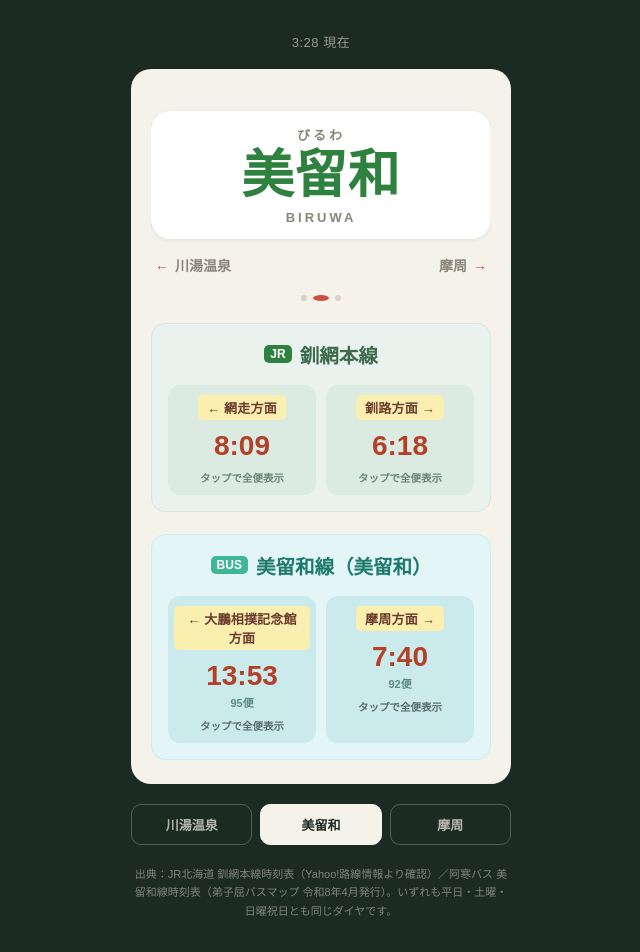
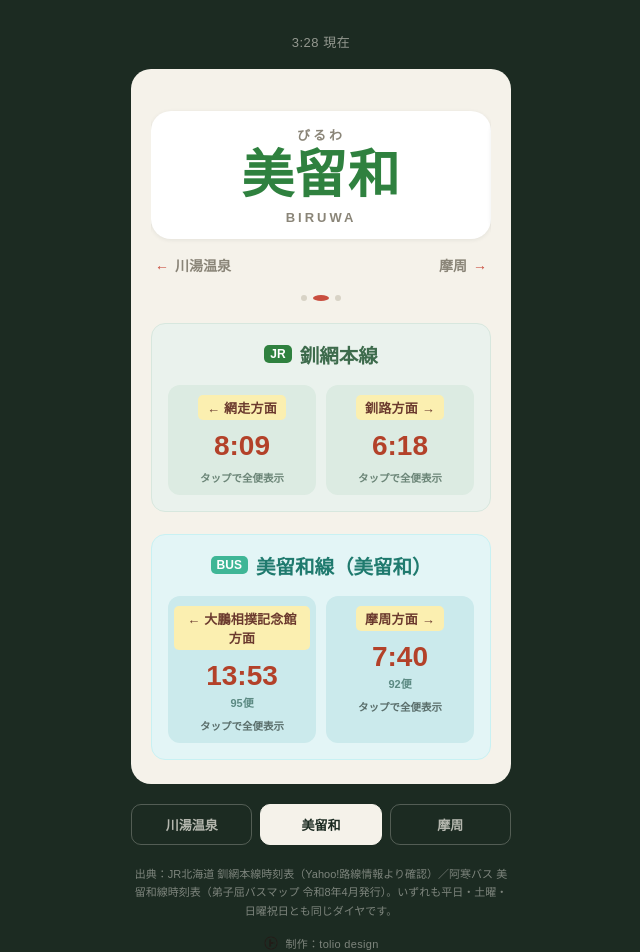
Before and after one commit to toliodesign/teshikaga-app-01, a React (Vite) app: page / in a window 1280 px wide. Shown: the top 952 px of the page, without its empty margins (319-959 px from the left). Built offline with nearby package versions, Linux system fonts and the light colour scheme.

Commit message:
Add files via upload

```diff
--- a/src/App.jsx
+++ b/src/App.jsx
@@ -393,6 +393,11 @@
         <p style={styles.footerNote}>
           出典：JR北海道 釧網本線時刻表（Yahoo!路線情報より確認）／阿寒バス 美留和線時刻表（弟子屈バスマップ 令和8年4月発行）。いずれも平日・土曜・日曜祝日とも同じダイヤです。
         </p>
+
+        <div style={styles.creditRow}>
+          <img src="/logo_toliodesign.png" alt="tolio design" style={styles.creditLogo} />
+          <span style={styles.creditText}>制作：tolio design</span>
+        </div>
       </div>
     </div>
   );
@@ -870,4 +875,21 @@
     lineHeight: 1.7,
     marginTop: 20,
   },
+  creditRow: {
+    display: 'flex',
+    alignItems: 'center',
+    justifyContent: 'center',
+    gap: 6,
+    marginTop: 14,
+  },
+  creditLogo: {
+    width: 16,
+    height: 16,
+    opacity: 0.75,
+  },
+  creditText: {
+    fontSize: 11,
+    color: 'rgba(245,242,234,0.45)',
+    letterSpacing: 0.3,
+  },
 };
```
